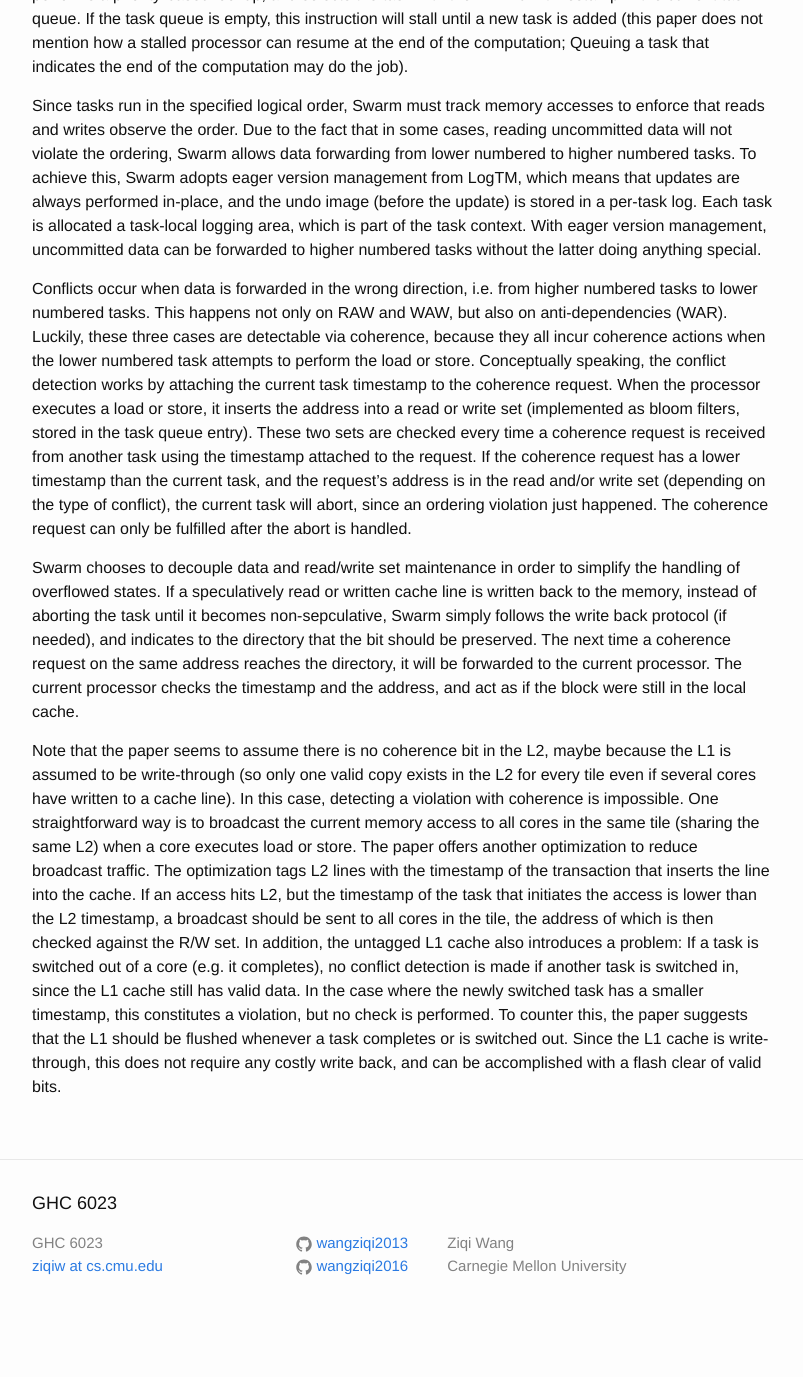
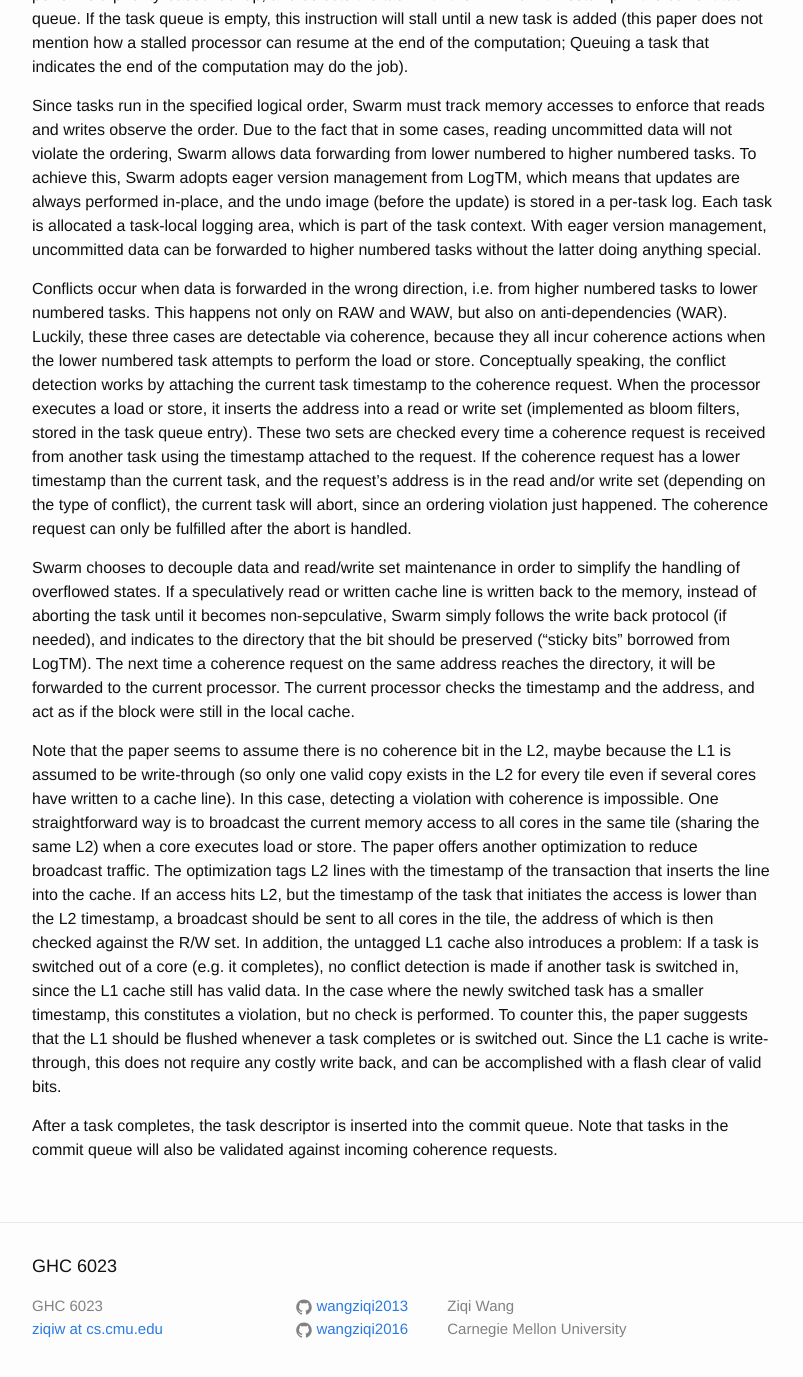
Before and after one commit to wangziqi2013/wangziqi2013.github.io, a Jekyll site: the page built from _posts/2019-08-12-swarm.markdown, in a window 1280 px wide and 1400 px high, scrolled down 1817 px. Shown: the top 1377 px of the window, without its empty margins (238-1041 px from the left). Built offline with Jekyll 4.4.1, drawn with Linux system fonts in a browser that asks for light colours; before the commit the page ends 3154 px from its top, so only the background shows below that.

Commit message:
Adding sticky bits

```diff
--- a/_posts/2019-08-12-swarm.markdown
+++ b/_posts/2019-08-12-swarm.markdown
@@ -87,9 +87,9 @@ just happened. The coherence request can only be fulfilled after the abort is ha
 Swarm chooses to decouple data and read/write set maintenance in order to simplify the handling of overflowed states. If
 a speculatively read or written cache line is written back to the memory, instead of aborting the task until it becomes
 non-sepculative, Swarm simply follows the write back protocol (if needed), and indicates to the directory that the bit
-should be preserved. The next time a coherence request on the same address reaches the directory, it will be forwarded
-to the current processor. The current processor checks the timestamp and the address, and act as if the block were
-still in the local cache.
+should be preserved ("sticky bits" borrowed from LogTM). The next time a coherence request on the same address reaches
+the directory, it will be forwarded to the current processor. The current processor checks the timestamp and the address,
+and act as if the block were still in the local cache.
 
 Note that the paper seems to assume there is no coherence bit in the L2, maybe because the L1 is assumed to be write-through
 (so only one valid copy exists in the L2 for every tile even if several cores have written to a cache line). In this case,
@@ -103,3 +103,6 @@ no conflict detection is made if another task is switched in, since the L1 cache
 the newly switched task has a smaller timestamp, this constitutes a violation, but no check is performed. To counter this,
 the paper suggests that the L1 should be flushed whenever a task completes or is switched out. Since the L1 cache is write-through,
 this does not require any costly write back, and can be accomplished with a flash clear of valid bits.
+
+After a task completes, the task descriptor is inserted into the commit queue. Note that tasks in the commit queue will
+also be validated against incoming coherence requests.
```
